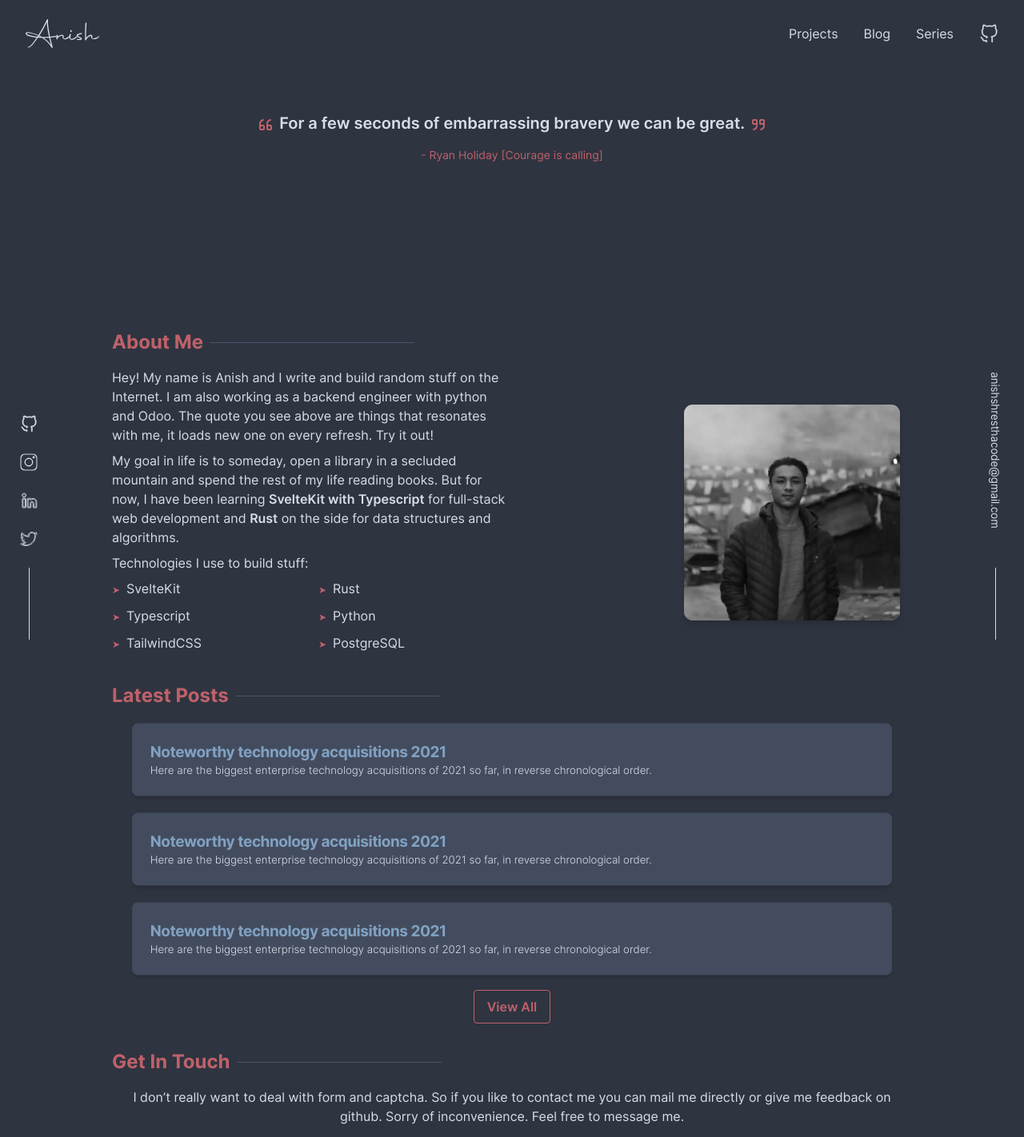
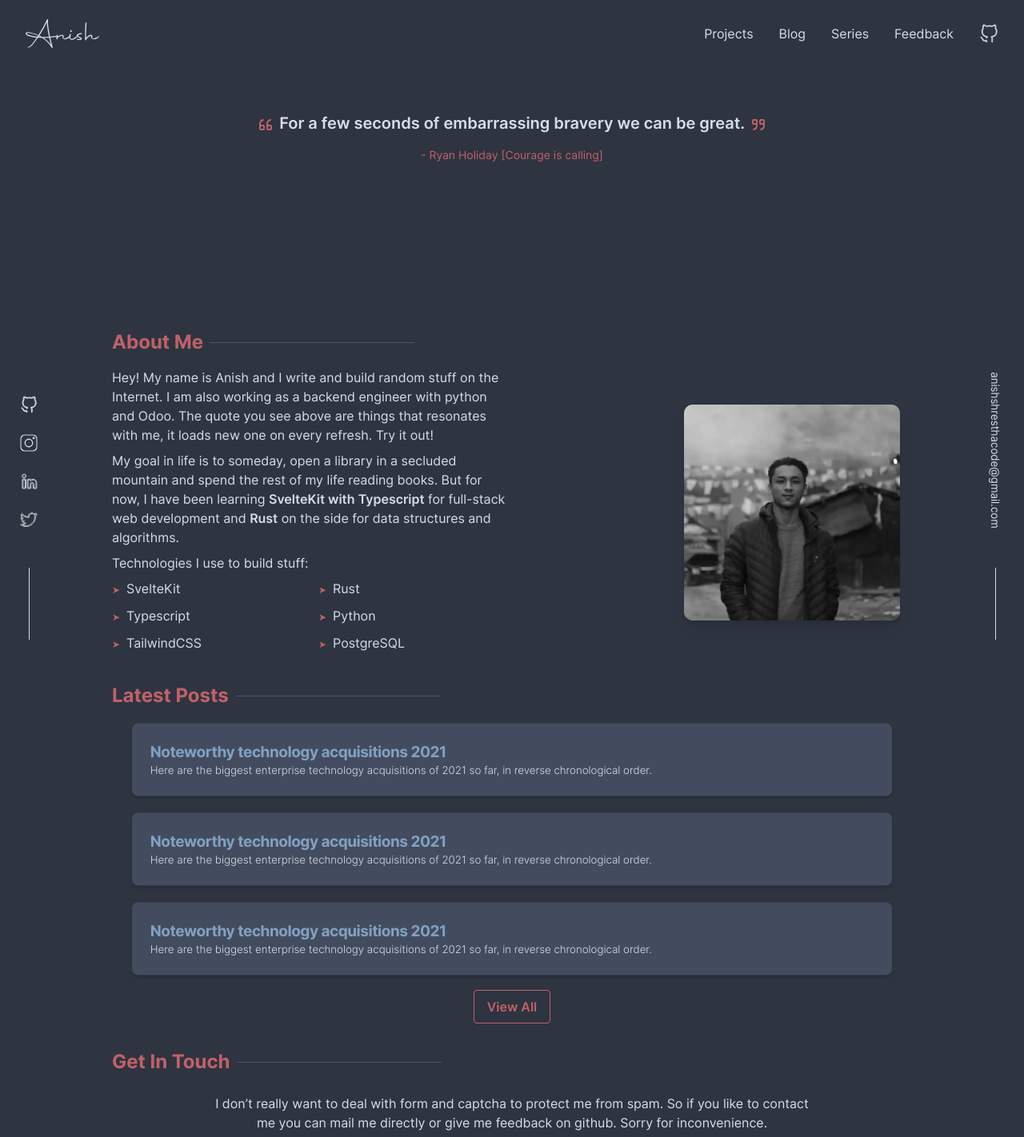
Before and after one commit to VoidArchive/anishshrestha.dev, a SvelteKit app: page / in a window 1280 px wide. Shown: the top 1422 px of the page at 80% size. Built offline with nearby package versions, Linux system fonts and the light colour scheme.

Commit message:
mail svg for mobile

```diff
--- a/src/lib/components/MobileMenu.svelte
+++ b/src/lib/components/MobileMenu.svelte
@@ -25,6 +25,10 @@
 		{
 			text: 'Github',
 			url: '/about'
+		},
+		{
+			text: 'Give Feedback',
+			url: 'https://github.com/VoidArchive/Feedback/issues/new'
 		}
 	];
 
--- a/src/routes/_contact.svelte
+++ b/src/routes/_contact.svelte
@@ -1,6 +1,6 @@
 <script lang="ts"></script>
 
-<section id="contact" class="container flex flex-col gap-4">
+<section id="contact" class="container flex flex-col gap-6">
 	<!-- Title Get in touch with a line -->
 	<div class="flex items-center">
 		<h1 class="text-2xl font-bold text-nord11">Get In Touch</h1>
@@ -8,9 +8,9 @@
 	</div>
 
 	<div class="text-center flex flex-col gap-4 items-center">
-		<p class="text-nord4">
-			I don’t really want to deal with form and captcha. So if you like to contact me you can mail
-			me directly or give me feedback on github. Sorry of inconvenience. Feel free to message me.
+		<p class="text-nord4 md:w-3/4">
+			I don’t really want to deal with form and captcha to protect me from spam. So if you like to
+			contact me you can mail me directly or give me feedback on github. Sorry for inconvenience.
 		</p>
 
 		<a
--- a/src/routes/_footer.svelte
+++ b/src/routes/_footer.svelte
@@ -26,6 +26,11 @@
 			alt: 'twitter',
 			id: '/SocialSprite.svg#twitter',
 			url: 'https://twitter.com/VoidArchive'
+		},
+		{
+			alt: 'mail',
+			id: '/SocialSprite.svg#mail',
+			url: 'mailto:anishshresthacode@gmail.com'
 		}
 	];
 </script>
@@ -48,7 +53,9 @@
 			{#each socialLinks as icon}
 				<a href={icon.url} target="_blank" rel="noopener" alt={icon.alt}>
 					<svg
-						class=" stroke-nord4 hover:stroke-nord11 scale-90 hover:scale-100 duration-300"
+						class="{icon.alt === 'mail'
+							? 'md:hidden'
+							: ''} stroke-nord4 hover:stroke-nord11 scale-90 hover:scale-100 duration-300"
 						width="24"
 						height="24"
 					>
--- a/src/routes/_header.svelte
+++ b/src/routes/_header.svelte
@@ -22,11 +22,11 @@
 			text: 'Series',
 			url: '/series',
 			disabled: true
+		},
+		{
+			text: 'Feedback',
+			url: 'https://github.com/VoidArchive/Feedback/issues/new'
 		}
-		// ,{
-		// 	text: 'About Me',
-		// 	url: '/about'
-		// }
 	];
 </script>
 
@@ -65,6 +65,7 @@
 		<div class="hidden md:flex gap-8">
 			{#each navLinks as link}
 				<a
+					target={link.text === 'Feedback' ? '_blank' : ''}
 					href={link.disabled === true ? '' : link.url}
 					class="transition-all hover:text-nord12 {link.url === $page.url.pathname
 						? 'text-nord12'
```
Also changed, not shown: static/SocialSprite.svg, 1 other file (tests, documents, lock files or other folders).
